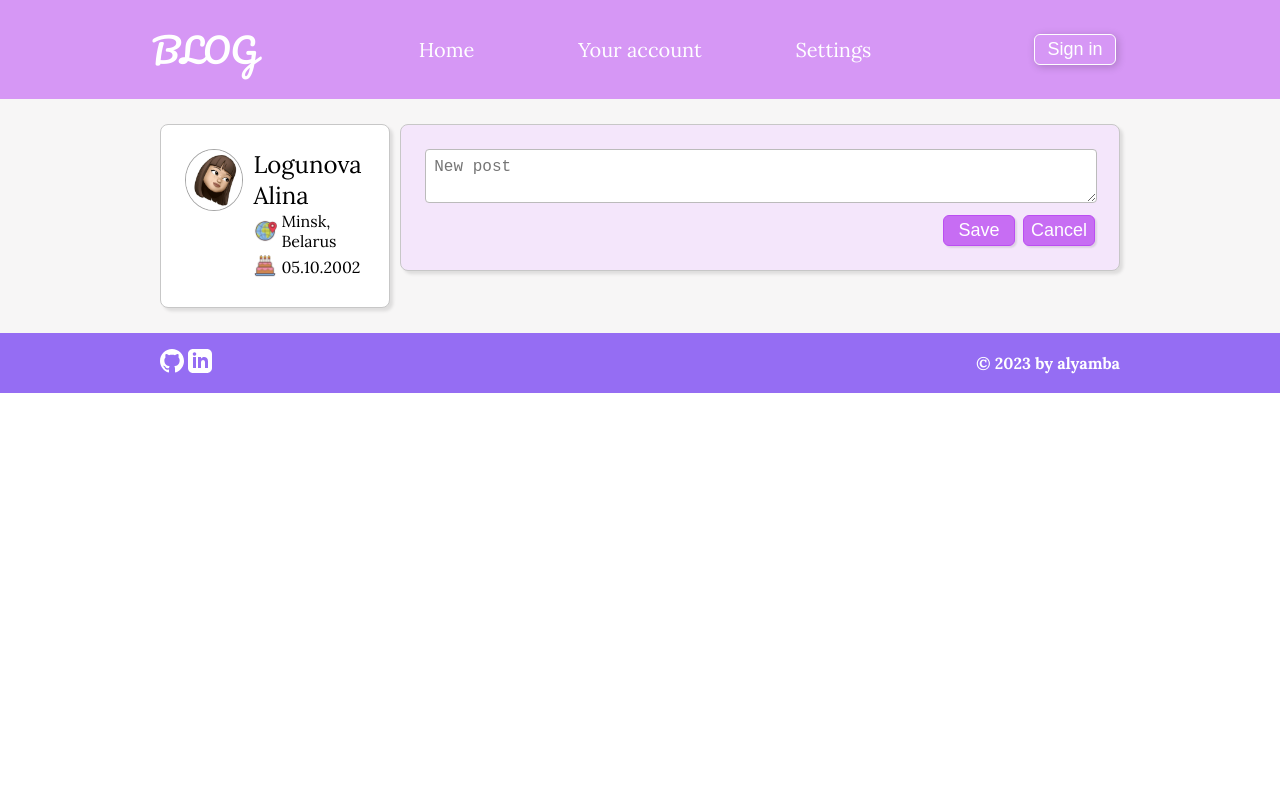
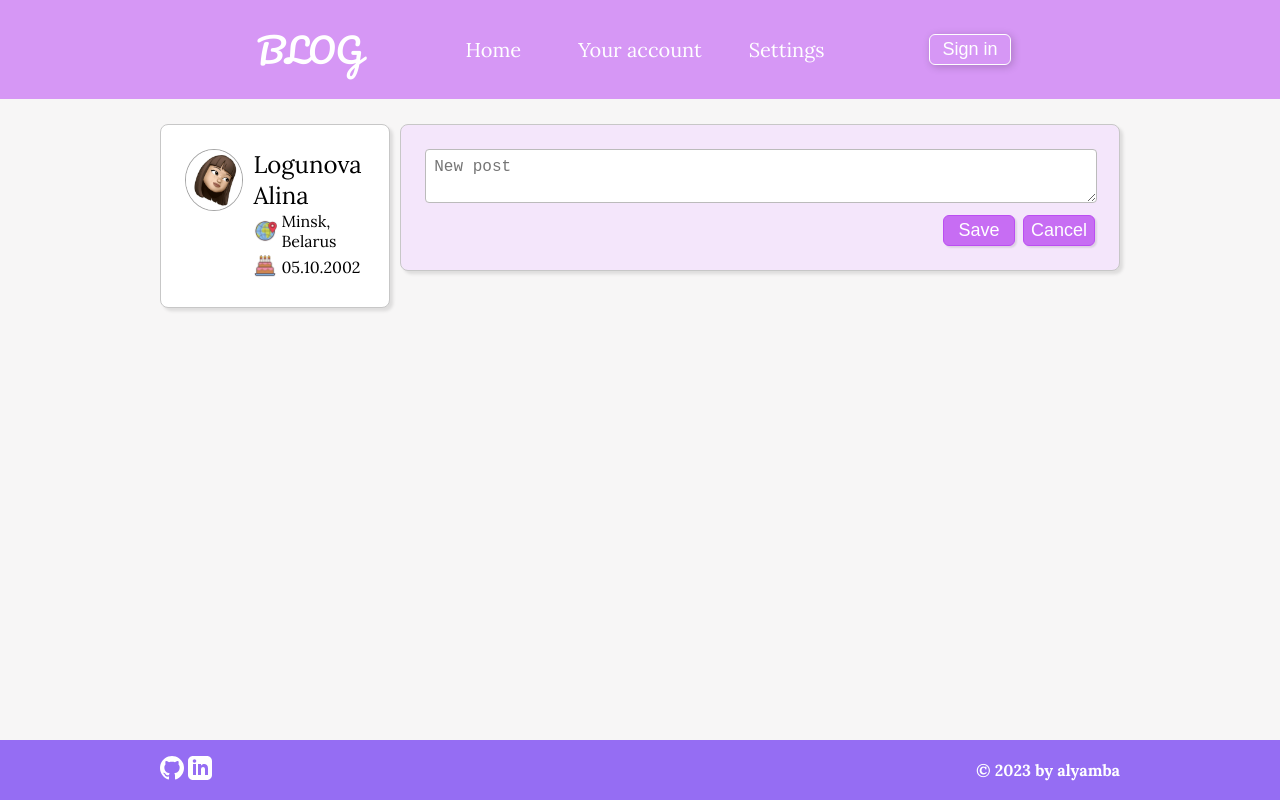
Before and after one commit to alyamba/blog-project, a React (Create React App) app: page / in a window 1280 px wide. Built offline with nearby package versions, Linux system fonts and the light colour scheme.

Commit message:
fix: styles

```diff
--- a/src/App.css
+++ b/src/App.css
@@ -5,10 +5,16 @@
   text-align: center;
 }
 
+.body__container{
+  display: flex;
+  flex-direction: column;
+  height: 100vh;
+}
+
 .nav-bar {
   max-width: 100vw;
   min-width: auto;
-  padding: 20px 60px;
+  padding: 20px 10em;
   display: grid;
   grid-template-columns: 1fr 2fr 1fr;
   font-size: 20px;
@@ -95,6 +101,7 @@ button {
   background: #f7f6f6;
   padding: 20px 10em;
   margin: 0;
+  flex: 1;
 }
 
 .account__div {
--- a/src/App.js
+++ b/src/App.js
@@ -35,7 +35,7 @@ const App = () => {
   };
 
   return (
-    <div>
+    <div className="body__container">
       <NavBar />
       {console.log(postList)}
       <div className="main-container">
--- a/src/index.css
+++ b/src/index.css
@@ -22,7 +22,7 @@ code {
 }
 
 ::-webkit-scrollbar-track {
-  -webkit-box-shadow: inset 0 0 6px rgba(0,0,0,0.2);
+  -webkit-box-shadow: inset 0 0 6px rgba(0, 0, 0, 0.2);
   border-radius: 10px;
   background-color: #f9f9fd;
 }
```
